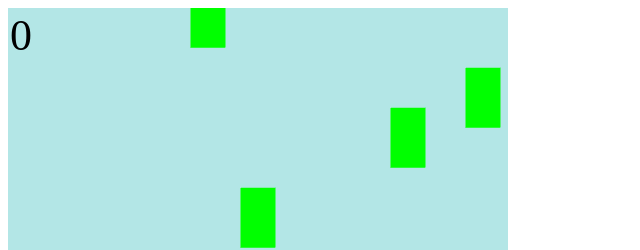
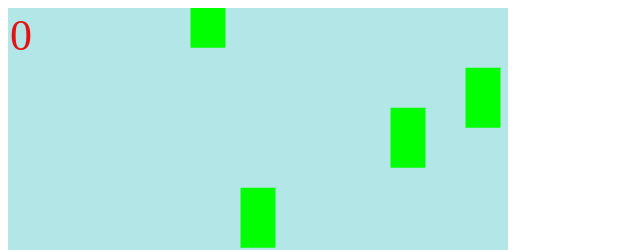
Before and after one commit to boskovics/catch_falling_objects_game, a plain HTML site: page index.html in a window 1280 px wide. Shown: the top 250 px of the page, 0-640 px from the left. Drawn offline with Linux system fonts and the light colour scheme.

Commit message:
Updated the color of score.

```diff
--- a/index.html
+++ b/index.html
@@ -5,7 +5,7 @@
 
 <body>
     </canvas>
-        <div id="score" style="position: fixed; top: 10px; left: 10px; font-size: 44px; color: rgb(0, 0, 0);">0</div>
+        <div id="score" style="position: fixed; top: 10px; left: 10px; font-size: 44px; color: rgb(226, 19, 19);">0</div>
     <script>
 
         let windowW = 500;
```
